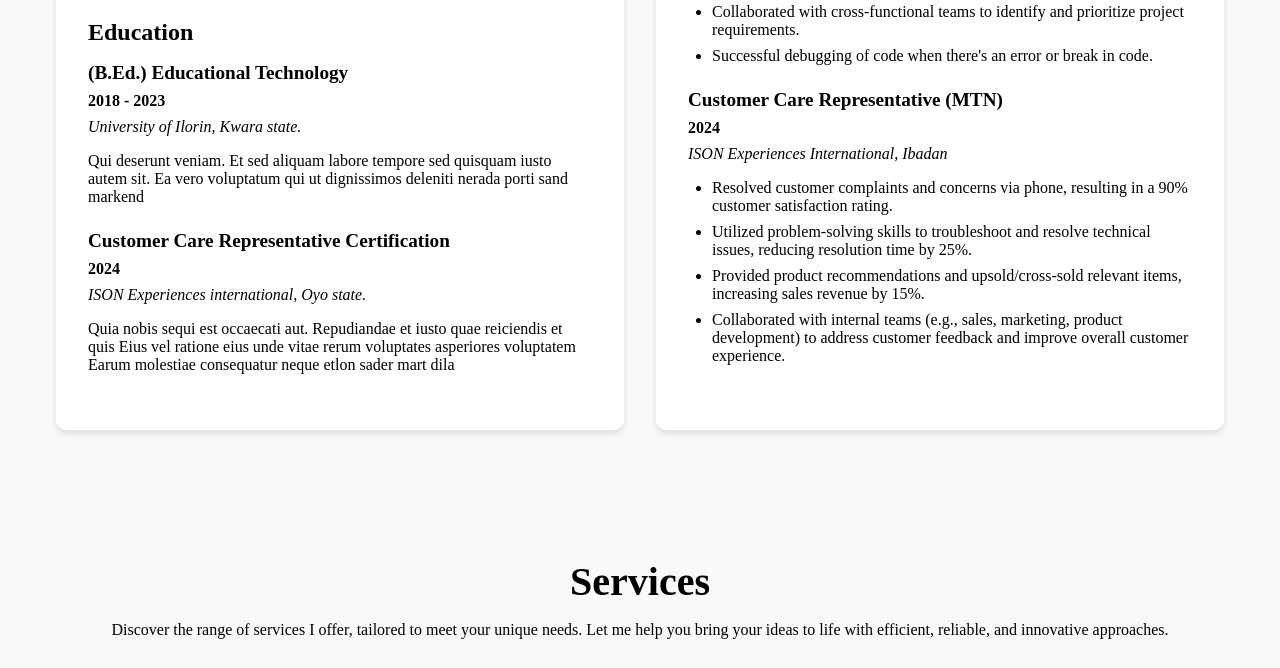
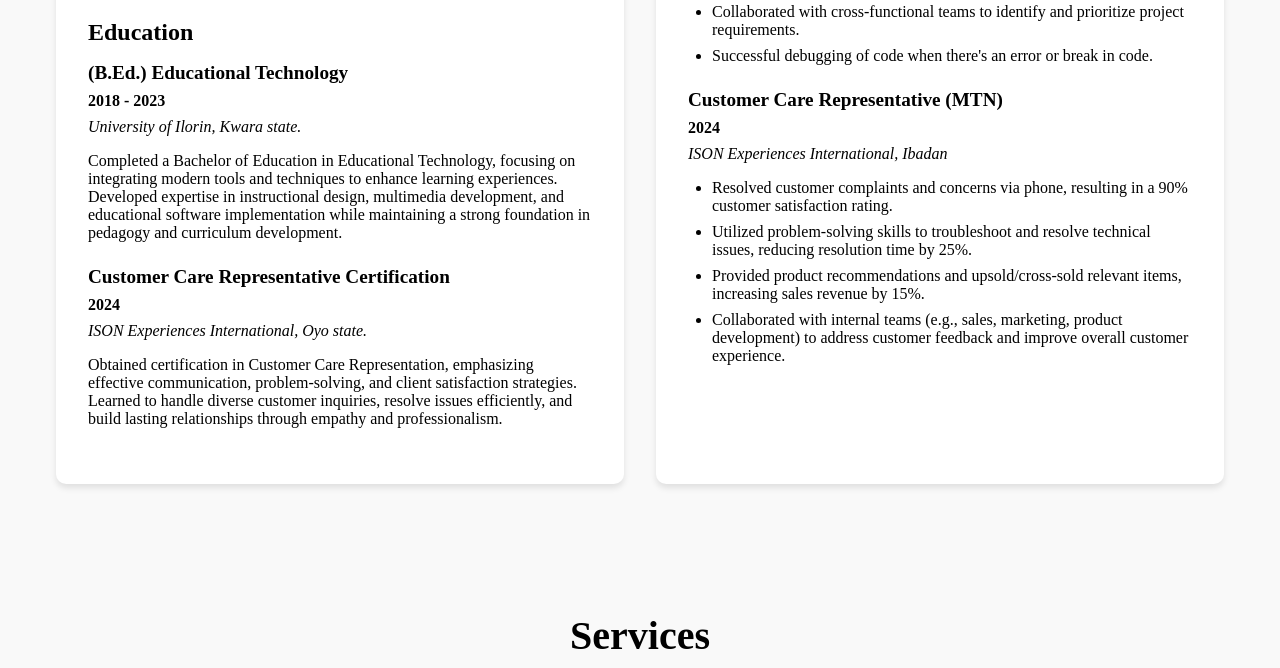
Before and after one commit to Savage-dev28/portfolio, a plain HTML site: page index.html in a window 1280 px wide. Shown: the part 3745-4413 px from the top of the page. Drawn offline with Linux system fonts and the light colour scheme; a web font is replaced by a local one.

Commit message:
Add files via upload

```diff
--- a/index.html
+++ b/index.html
@@ -207,14 +207,14 @@
   <h4>(B.Ed.) Educational Technology</h4>
   <h5>2018 - 2023</h5>
   <p><em>University of Ilorin, Kwara state.</em></p>
-              <p>Qui deserunt veniam. Et sed aliquam labore tempore sed quisquam iusto autem sit. Ea vero voluptatum qui ut dignissimos deleniti nerada porti sand markend</p>
+  <p>Completed a Bachelor of Education in Educational Technology, focusing on integrating modern tools and techniques to enhance learning experiences. Developed expertise in instructional design, multimedia development, and educational software implementation while maintaining a strong foundation in pedagogy and curriculum development.</p>
 </div><!-- End Resume Item -->
 
 <div class="resume-item">
   <h4>Customer Care Representative Certification</h4>
   <h5>2024</h5>
-              <p><em>ISON Experiences international, Oyo state.</em></p>
-              <p>Quia nobis sequi est occaecati aut. Repudiandae et iusto quae reiciendis et quis Eius vel ratione eius unde vitae rerum voluptates asperiores voluptatem Earum molestiae consequatur neque etlon sader mart dila</p>
+  <p><em>ISON Experiences International, Oyo state.</em></p>
+  <p>Obtained certification in Customer Care Representation, emphasizing effective communication, problem-solving, and client satisfaction strategies. Learned to handle diverse customer inquiries, resolve issues efficiently, and build lasting relationships through empathy and professionalism.</p>
 </div><!-- End Resume Item -->
           </div>
 
```
Lines whose indentation alone changed are shown as unchanged.
